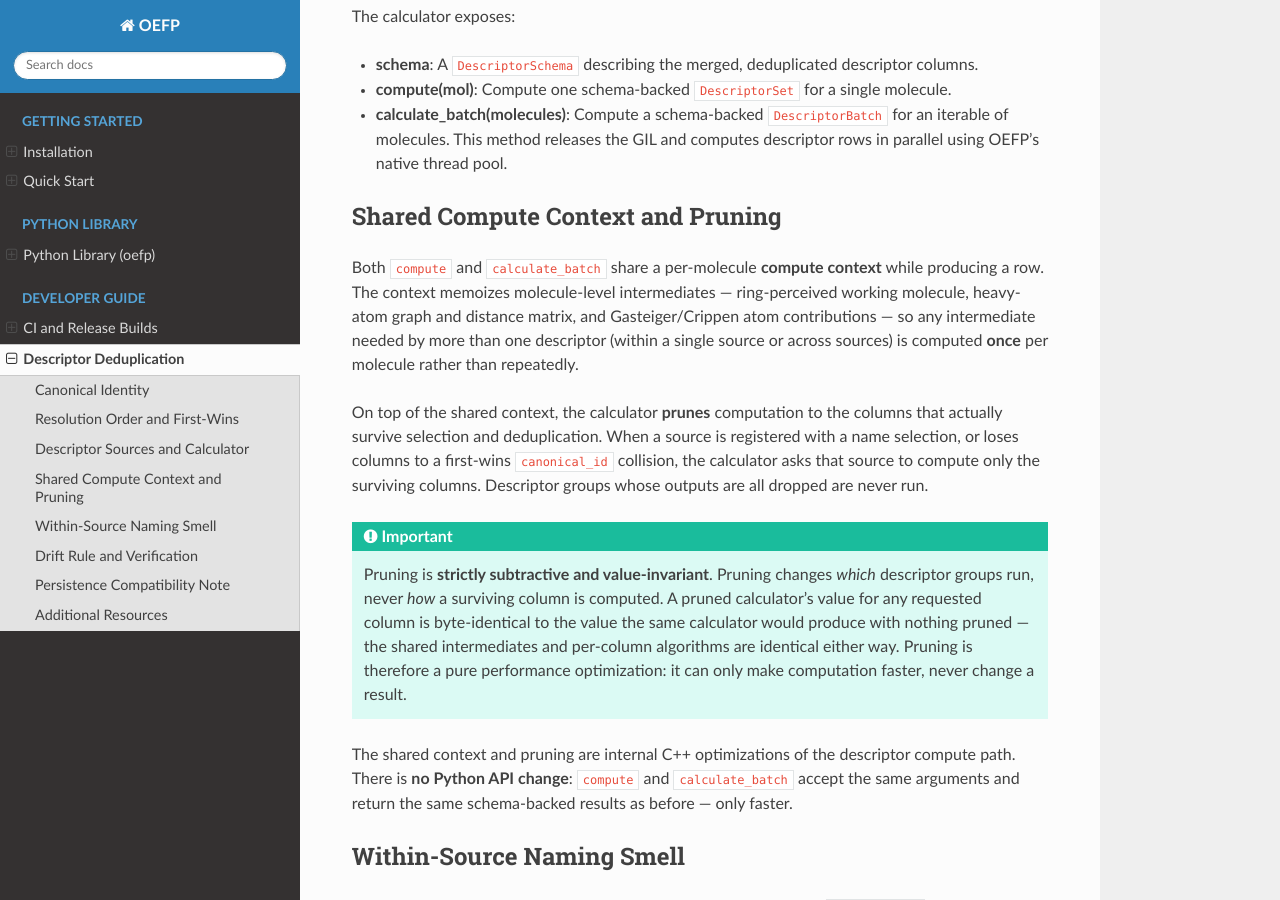
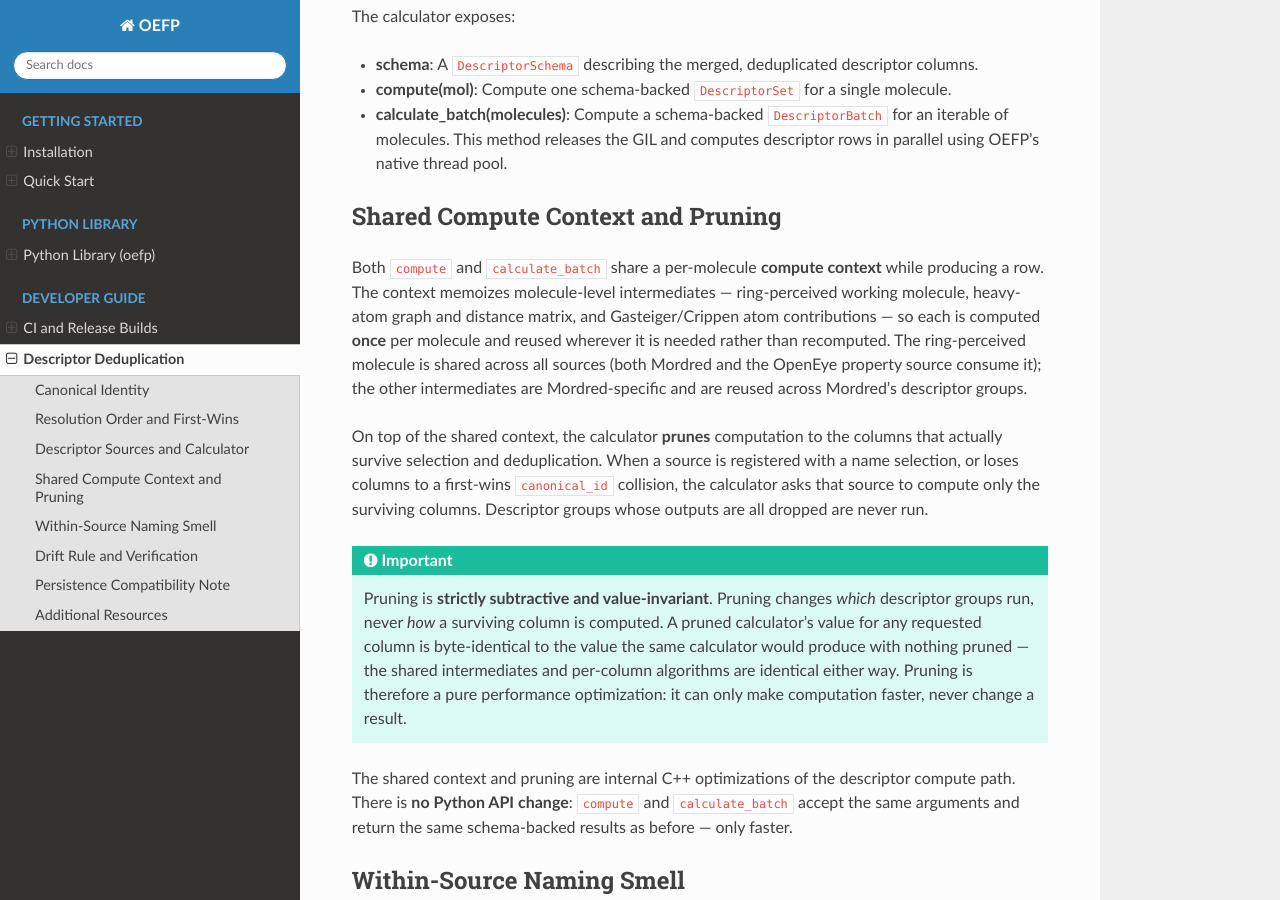
Before and after one commit to scott-arne/oefp, a Sphinx documentation site: the page built from docs/developer-guide/descriptor-deduplication.rst, in a window 1280 px wide and 900 px high, scrolled down 2297 px. Built offline with Sphinx 7.4.7 and the Read the Docs theme 3.1.0, drawn with Linux system fonts in a browser that asks for light colours; pages that are not in the unit, such as notebooks, are missing from menus.

Commit message:
docs: clarify which compute-context intermediates are shared across sources

```diff
--- a/docs/developer-guide/descriptor-deduplication.rst
+++ b/docs/developer-guide/descriptor-deduplication.rst
@@ -127,9 +127,11 @@ Shared Compute Context and Pruning
 Both ``compute`` and ``calculate_batch`` share a per-molecule **compute
 context** while producing a row. The context memoizes molecule-level
 intermediates — ring-perceived working molecule, heavy-atom graph and distance
-matrix, and Gasteiger/Crippen atom contributions — so any intermediate needed by
-more than one descriptor (within a single source or across sources) is computed
-**once** per molecule rather than repeatedly.
+matrix, and Gasteiger/Crippen atom contributions — so each is computed **once**
+per molecule and reused wherever it is needed rather than recomputed. The
+ring-perceived molecule is shared across all sources (both Mordred and the
+OpenEye property source consume it); the other intermediates are Mordred-specific
+and are reused across Mordred's descriptor groups.
 
 On top of the shared context, the calculator **prunes** computation to the
 columns that actually survive selection and deduplication. When a source is
```
